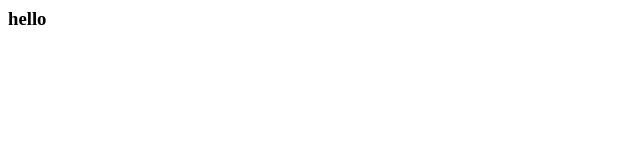
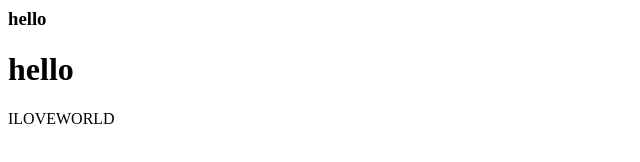
Before and after one commit to Allieeeeee/try-proj, a plain HTML site: page login.html in a window 1280 px wide. Shown: the whole page, without its empty margins (0-640 px from the left). Drawn offline with Linux system fonts and the light colour scheme.

```diff
--- a/login.html
+++ b/login.html
@@ -6,5 +6,7 @@
 </head>
 <body>
     <h3>hello</h3>
+    <h1>hello</h1>
+    <p>ILOVEWORLD</p>
 </body>
 </html>
```
